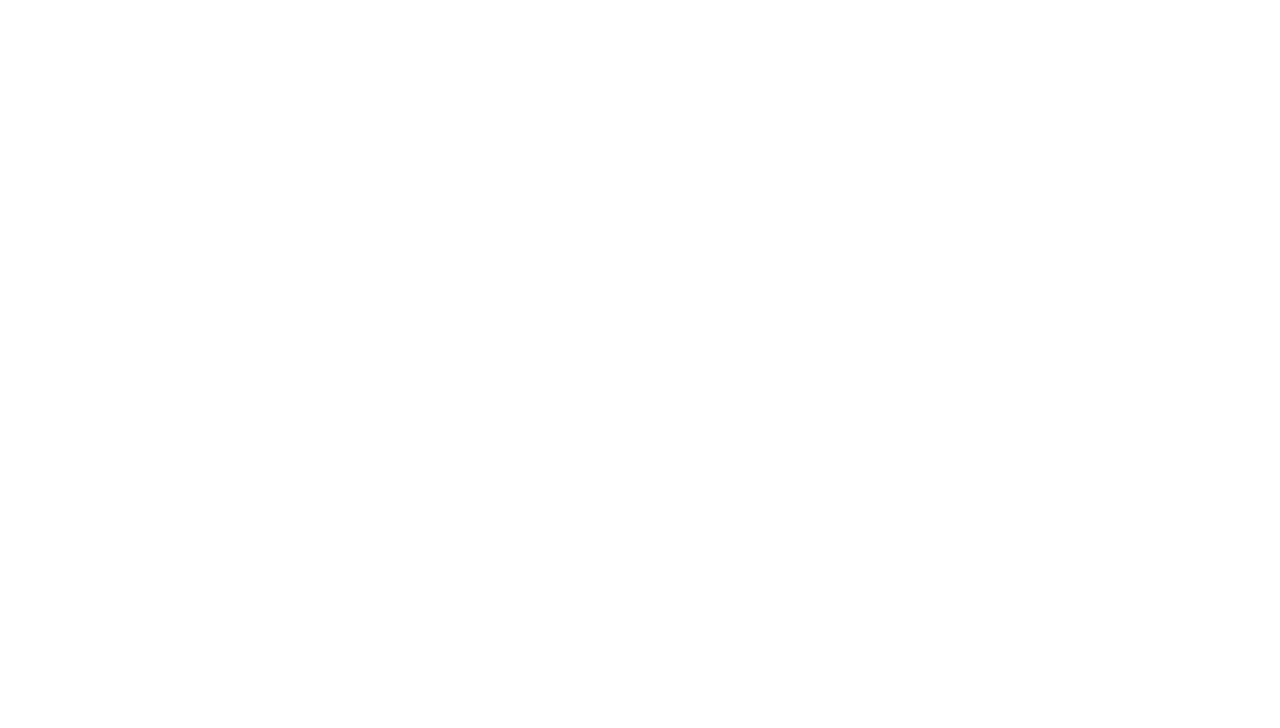
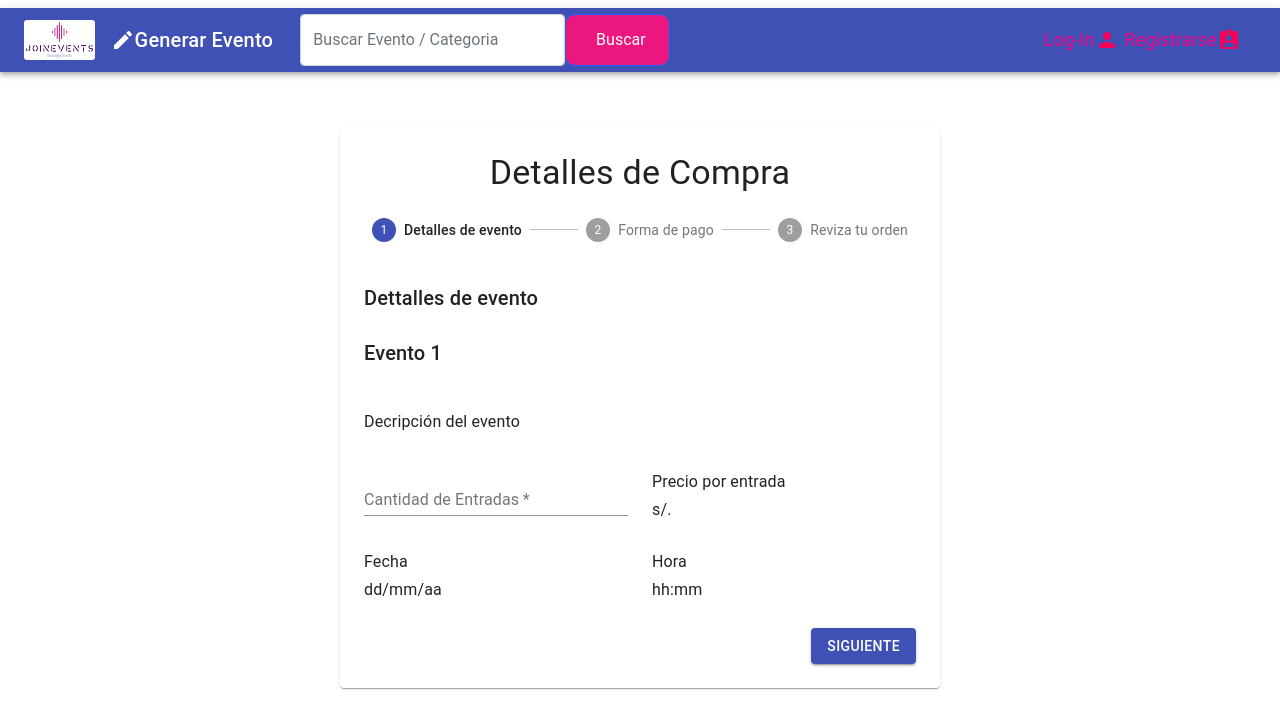
Before and after one commit to krashove/JoinEvents, a React (Create React App) app in the folder feJoinEvents/: page /eventparticipation in a window 1280 px wide. Shown: the top 728 px of the page. Built offline with nearby package versions, Linux system fonts and the light colour scheme.

Commit message:
Frontend ParticiparEvento creado y completado
se creo y completo la vista del caso de uso participar evento

```diff
--- a/feJoinEvents/src/components/AppRoute.js
+++ b/feJoinEvents/src/components/AppRoute.js
@@ -8,6 +8,7 @@ import Principal from "../pages/Principal";
 import ResetPass from "../pages/ResetPass";
 import GenerarEvento from "../pages/GenerarEvento";
 import EventDetails from "../pages/EventDetails";
+import ParticiparEvento from "../pages/ParticiparEvento";
 
 function AppRoute() {
   return (
@@ -20,6 +21,7 @@ function AppRoute() {
         <Route exact path="/pasword_reset/:id" component={ResetPass} />
         <Route exact path="/genevento" component={GenerarEvento} />
         <Route exact path="/eventdetails" component={EventDetails} />
+        <Route exact path="/eventparticipation" component={ParticiparEvento} />
       </Switch>
     </BrowserRouter>
   );
--- /dev/null
+++ b/feJoinEvents/src/components/FormaDePago.js
@@ -0,0 +1,49 @@
+import React from 'react';
+import Typography from '@material-ui/core/Typography';
+import Grid from '@material-ui/core/Grid';
+import TextField from '@material-ui/core/TextField';
+import FormControlLabel from '@material-ui/core/FormControlLabel';
+import Checkbox from '@material-ui/core/Checkbox';
+
+export default function PaymentForm() {
+  return (
+    <React.Fragment>
+      <Typography variant="h6" gutterBottom>
+        Forma de Pago
+      </Typography>
+      <Grid container spacing={3}>
+        <Grid item xs={12} md={6}>
+          <TextField
+          required id="cardName"
+          label="Nombre de la tarjeta"
+          fullWidth autoComplete="cc-name" />
+        </Grid>
+        <Grid item xs={12} md={6}>
+          <TextField
+            required
+            id="cardNumber"
+            label="Numero de tarjeta"
+            fullWidth
+            autoComplete="cc-number"
+          />
+        </Grid>
+        <Grid item xs={12} md={6}>
+          <TextField
+          required id="expDate"
+          label="Fecha de Expiración"
+          fullWidth autoComplete="cc-exp" />
+        </Grid>
+        <Grid item xs={12} md={6}>
+          <TextField
+            required
+            id="cvv"
+            label="CVV"
+            helperText="Los 3 dígitos en la parte de atras de la tarjeta"
+            fullWidth
+            autoComplete="cc-csc"
+          />
+        </Grid>
+      </Grid>
+    </React.Fragment>
+  );
+}
--- /dev/null
+++ b/feJoinEvents/src/components/FormularioCompra.js
@@ -0,0 +1,77 @@
+import React from 'react';
+import Grid from '@material-ui/core/Grid';
+import Typography from '@material-ui/core/Typography';
+import TextField from '@material-ui/core/TextField';
+import FormControlLabel from '@material-ui/core/FormControlLabel';
+import Checkbox from '@material-ui/core/Checkbox';
+import { makeStyles } from '@material-ui/core/styles';
+
+const useStyles = makeStyles((theme) => ({
+  listItem: {
+    padding: theme.spacing(1, 0),
+  },
+  precio: {
+    fontWeight: 700,
+  },
+  title: {
+    marginTop: theme.spacing(2),
+  },
+}));
+
+
+export default function FormularioCompra() {
+  const classes = useStyles();
+  return (
+    <React.Fragment>
+      <Typography variant="h6" gutterBottom>
+        Dettalles de evento
+      </Typography>
+      <Grid container spacing={3}>
+        <Grid item xs={12}>
+          <Typography variant="h6" gutterBottom className={classes.title}>
+            Evento 1
+          </Typography>
+        </Grid>
+        <Grid item xs={12}>
+          <Typography variant="subtitle1" className={classes.listItem}>
+            Decripción del evento
+          </Typography>
+        </Grid>
+        <Grid item xs={12} sm={6}>
+          <TextField
+            required
+            id="Cantidad"
+            name="cantidad"
+            label="Cantidad de Entradas"
+            type="number"
+            fullWidth
+          />
+        </Grid>
+        <Grid item xs={12} sm={6}>
+          <Typography variant="subtitle1" className={classes.Precio}>
+            Precio por entrada
+          </Typography>
+          <Typography variant="subtitle1" className={classes.Precio}>
+            s/.
+          </Typography>
+        </Grid>
+        <Grid item xs={12} sm={6}>
+          <Typography variant="subtitle1" className={classes.Precio}>
+            Fecha
+          </Typography>
+          <Typography variant="subtitle1" className={classes.Precio}>
+            dd/mm/aa
+          </Typography>
+        </Grid>
+        <Grid item xs={12} sm={6}>
+          <Typography variant="subtitle1" className={classes.Precio}>
+            Hora
+          </Typography>
+          <Typography variant="subtitle1" className={classes.Precio}>
+            hh:mm
+          </Typography>
+        </Grid>
+      </Grid>
+    </React.Fragment>
+  );
+}
--- /dev/null
+++ b/feJoinEvents/src/components/ReviewPago.js
@@ -0,0 +1,60 @@
+import React from 'react';
+import { makeStyles } from '@material-ui/core/styles';
+import Typography from '@material-ui/core/Typography';
+import List from '@material-ui/core/List';
+import ListItem from '@material-ui/core/ListItem';
+import ListItemText from '@material-ui/core/ListItemText';
+import Grid from '@material-ui/core/Grid';
+
+const products = [
+  { name: 'Evento 1', desc: '%desc por memb', dato: 's/. precio sin descuento' },
+  { name: 'Fecha y Hora', desc: 'Fecha ', dato: 'horario de evento' },
+];
+const nota = ['Al pulsar en "confirmar" acepta que ha revizado todos los campos de la compra'];
+
+
+const useStyles = makeStyles((theme) => ({
+  listItem: {
+    padding: theme.spacing(1, 0),
+  },
+  total: {
+    fontWeight: 700,
+  },
+  title: {
+    marginTop: theme.spacing(2),
+  },
+}));
+
+export default function ReviewPago() {
+  const classes = useStyles();
+
+  return (
+    <React.Fragment>
+      <Typography variant="h6" gutterBottom>
+        Detalles de pedido
+      </Typography>
+      <List disablePadding>
+        {products.map((product) => (
+          <ListItem className={classes.listItem} key={product.name}>
+            <ListItemText primary={product.name} secondary={product.desc} />
+            <Typography variant="body2">{product.dato}</Typography>
+          </ListItem>
+        ))}
+        <ListItem className={classes.listItem}>
+          <ListItemText primary="Total" />
+          <Typography variant="subtitle1" className={classes.total}>
+            s/. cantidad a pagar (con descuento aplicado)
+          </Typography>
+        </ListItem>
+      </List>
+      <Grid container spacing={2}>
+        <Grid item xs={12} sm={6}>
+          <Typography variant="h6" gutterBottom className={classes.title}>
+            Nota:
+          </Typography>
+          <Typography gutterBottom>{nota.join(', ')}</Typography>
+        </Grid>
+      </Grid>
+    </React.Fragment>
+  );
+}
--- /dev/null
+++ b/feJoinEvents/src/pages/ParticiparEvento.js
@@ -0,0 +1,139 @@
+import React from 'react';
+import Navibar from "../components/navibar.js";
+import { makeStyles } from '@material-ui/core/styles';
+import CreateIcon from "@material-ui/icons/Create";
+import CssBaseline from '@material-ui/core/CssBaseline';
+import AppBar from '@material-ui/core/AppBar';
+import Toolbar from '@material-ui/core/Toolbar';
+import Paper from '@material-ui/core/Paper';
+import Stepper from '@material-ui/core/Stepper';
+import Step from '@material-ui/core/Step';
+import StepLabel from '@material-ui/core/StepLabel';
+import Button from '@material-ui/core/Button';
+import Link from '@material-ui/core/Link';
+import Typography from '@material-ui/core/Typography';
+import FormularioCompra from '../components/FormularioCompra';
+import FormaDePago from '../components/FormaDePago';
+import ReviewPago from '../components/ReviewPago';
+
+
+const useStyles = makeStyles((theme) => ({
+  appBar: {
+    position: 'relative',
+  },
+  layout: {
+    width: 'auto',
+    marginLeft: theme.spacing(2),
+    marginRight: theme.spacing(2),
+    [theme.breakpoints.up(600 + theme.spacing(2) * 2)]: {
+      width: 600,
+      marginLeft: 'auto',
+      marginRight: 'auto',
+    },
+  },
+  paper: {
+    marginTop: theme.spacing(3),
+    marginBottom: theme.spacing(3),
+    padding: theme.spacing(2),
+    [theme.breakpoints.up(600 + theme.spacing(3) * 2)]: {
+      marginTop: theme.spacing(6),
+      marginBottom: theme.spacing(6),
+      padding: theme.spacing(3),
+    },
+  },
+  stepper: {
+    padding: theme.spacing(3, 0, 5),
+  },
+  buttons: {
+    display: 'flex',
+    justifyContent: 'flex-end',
+  },
+  button: {
+    marginTop: theme.spacing(3),
+    marginLeft: theme.spacing(1),
+  },
+}));
+
+const steps = ['Detalles de evento', 'Forma de pago', 'Reviza tu orden'];
+
+function getStepContent(step) {
+  switch (step) {
+    case 0:
+      return <FormularioCompra />;
+    case 1:
+      return <FormaDePago />;
+    case 2:
+      return <ReviewPago />;
+    default:
+      throw new Error('Unknown step');
+  }
+}
+
+export default function ParticiparEvento() {
+  const classes = useStyles();
+  const [activeStep, setActiveStep] = React.useState(0);
+
+  const handleNext = () => {
+    setActiveStep(activeStep + 1);
+  };
+
+  const handleBack = () => {
+    setActiveStep(activeStep - 1);
+  };
+
+  return (
+    <React.Fragment>
+      <CssBaseline />
+      <div>
+        <Navibar route="Generar Evento" iconRoute={<CreateIcon />} />
+      </div>
+
+      <main className={classes.layout}>
+        <Paper className={classes.paper}>
+          <Typography component="h1" variant="h4" align="center">
+            Detalles de Compra
+          </Typography>
+          <Stepper activeStep={activeStep} className={classes.stepper}>
+            {steps.map((label) => (
+              <Step key={label}>
+                <StepLabel>{label}</StepLabel>
+              </Step>
+            ))}
+          </Stepper>
+          <React.Fragment>
+            {activeStep === steps.length ? (
+              <React.Fragment>
+                <Typography variant="h5" gutterBottom>
+                  Gracias por su preferencia.
+                </Typography>
+                <Typography variant="subtitle1">
+                  Tu codigo de entrada es #316351351, guardalo muy bien
+                  y que disfrutes del evento
+                </Typography>
+              </React.Fragment>
+            ) : (
+              <React.Fragment>
+                {getStepContent(activeStep)}
+                <div className={classes.buttons}>
+                  {activeStep !== 0 && (
+                    <Button onClick={handleBack} className={classes.button}>
+                      Atras
+                    </Button>
+                  )}
+                  <Button
+                    variant="contained"
+                    color="primary"
+                    onClick={handleNext}
+                    className={classes.button}
+                  >
+                    {activeStep === steps.length - 1 ? 'Confirmar' : 'Siguiente'}
+                  </Button>
+                </div>
+              </React.Fragment>
+            )}
+          </React.Fragment>
+        </Paper>
+      </main>
+    </React.Fragment>
+  );
+}
```
Also changed, not shown: 2 other files (tests, documents, lock files or other folders).
